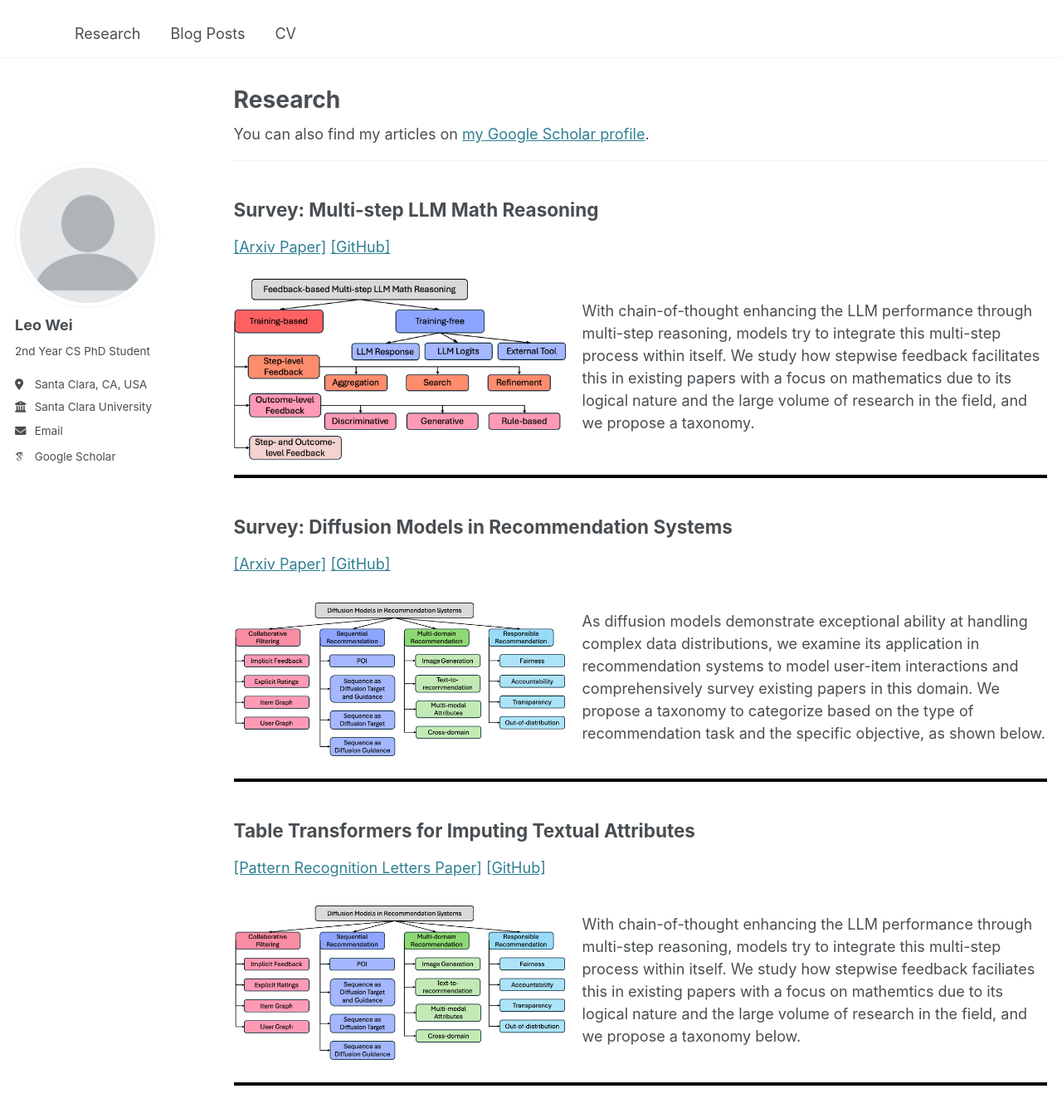
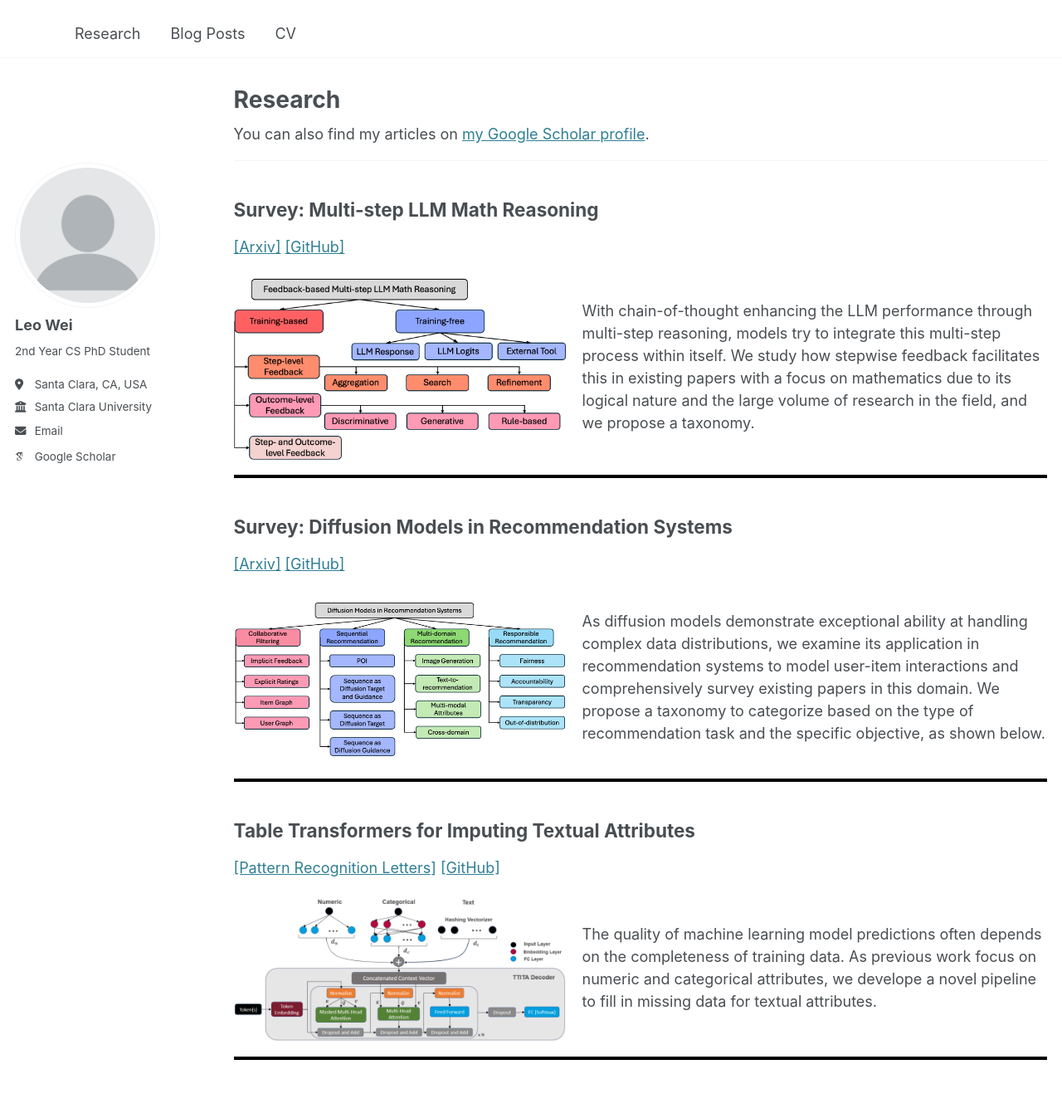
Before and after one commit to tingruew/tingruew.github.io, a Jekyll site: the page built from _pages/publications.md, in a window 1280 px wide and 1400 px high. Shown: the top 1347 px of the window at 83% size. Built offline with Jekyll 4.4.1, drawn with Linux system fonts in a browser that asks for light colours; some web fonts are replaced.

Commit message:
Update publications.md

```diff
--- a/_pages/publications.md
+++ b/_pages/publications.md
@@ -14,7 +14,7 @@ author_profile: true
 ---
 
 ## **Survey: Multi-step LLM Math Reasoning**
-[[Arxiv Paper]](https://arxiv.org/pdf/2502.14333) [[GitHub]](https://github.com/tingruew/Feedback-based-Multi-step-LLM-Math-Reasoning)
+[[Arxiv]](https://arxiv.org/pdf/2502.14333) [[GitHub]](https://github.com/tingruew/Feedback-based-Multi-step-LLM-Math-Reasoning)
 
 <div style="display: flex; align-items: center;">
   <img src="../images/publications/mathreasoning.png" width="400" style="margin-right: 20px;" />
@@ -24,7 +24,7 @@ author_profile: true
 <hr style="border: 2px solid black;" />
 
 ## **Survey: Diffusion Models in Recommendation Systems**
-[[Arxiv Paper]](https://arxiv.org/pdf/2501.10548) [[GitHub]](https://github.com/tingruew/DiffusionModels-In-RecSys)
+[[Arxiv]](https://arxiv.org/pdf/2501.10548) [[GitHub]](https://github.com/tingruew/DiffusionModels-In-RecSys)
 
 <div style="display: flex; align-items: center;">
   <img src="../images/publications/diffusionrecsys.png" width="400" style="margin-right: 20px;" />
@@ -35,11 +35,11 @@ We propose a taxonomy to categorize based on the type of recommendation task and
 <hr style="border: 2px solid black;" />
 
 ## **Table Transformers for Imputing Textual Attributes**
-[[Pattern Recognition Letters Paper]](https://www.sciencedirect.com/science/article/pii/S0167865524002782) [[GitHub]](https://github.com/tingruew/TTITA-Text-Imputation)
+[[Pattern Recognition Letters]](https://arxiv.org/pdf/2408.02128) [[GitHub]](https://github.com/tingruew/TTITA-Text-Imputation)
 
 <div style="display: flex; align-items: center;">
-  <img src="../images/publications/diffusionrecsys.png" width="400" style="margin-right: 20px;" />
-  <p>With chain-of-thought enhancing the LLM performance through multi-step reasoning, models try to integrate this multi-step process within itself. We study how stepwise feedback faciliates this in existing papers with a focus on mathemtics due to its logical nature and the large volume of research in the field, and we propose a taxonomy below.</p>
+  <img src="../images/publications/ttita.png" width="400" style="margin-right: 20px;" />
+  <p>The quality of machine learning model predictions often depends on the completeness of training data. As previous work focus on numeric and categorical attributes, we develope a novel pipeline to fill in missing data for textual attributes.</p>
 </div>
 
 <hr style="border: 2px solid black;" />
```
